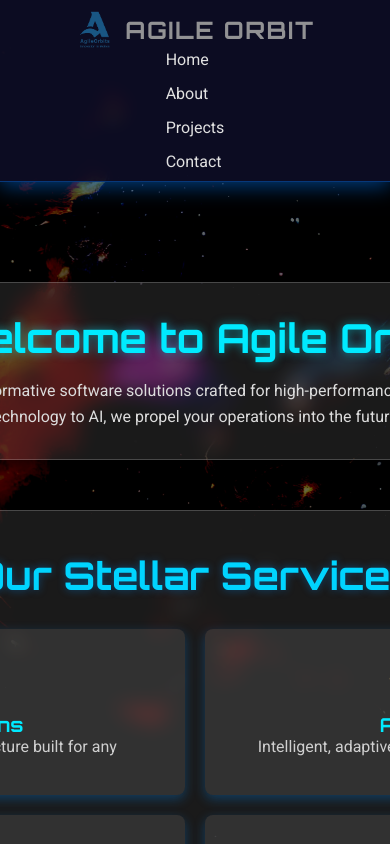
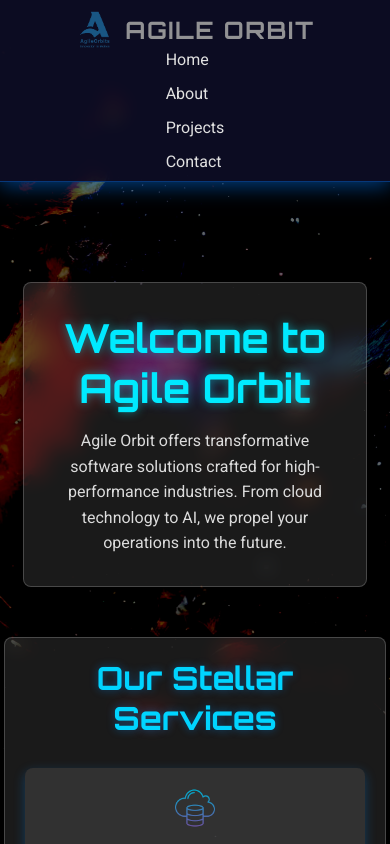
Before and after one commit to hithaisha/agileorbit, a React (Create React App) app: page / in a window 390 px wide. Built offline with nearby package versions, Linux system fonts and the light colour scheme.

Commit message:
new changes 1

```diff
--- a/src/styles/Home.css
+++ b/src/styles/Home.css
@@ -4,7 +4,7 @@
   display: flex;
   flex-direction: column;
   align-items: center;
-  padding: 40px 0;
+  padding: 40px 20px;
   color: #e1e1e1;
   background-color: transparent;
   position: relative;
@@ -19,7 +19,7 @@
   width: 100%;
   height: 100%;
   background: rgba(0, 0, 0, 0.6); /* Dark overlay to reduce image transparency */
-  z-index: -1; /* Ensure overlay stays behind content */
+  z-index: -1;
 }
 
 /* Intro Section with Glass Effect */
@@ -184,3 +184,27 @@
   color: #d4d4d4;
   box-shadow: 0 3px 8px rgba(0, 0, 0, 0.3);
 }
+
+/* Responsive Adjustments */
+@media (max-width: 768px) {
+  .intro, .key-services, .portfolio-preview, .testimonials {
+    padding: 20px;
+    margin-bottom: 30px;
+  }
+
+  .intro h1, .key-services h2, .portfolio-preview h2, .testimonials h2 {
+    font-size: 2em;
+  }
+
+  .intro p, .service-item p, .project-info p, .testimonial-item p {
+    font-size: 1em;
+  }
+
+  .services-list, .portfolio-list, .testimonial-list {
+    grid-template-columns: 1fr;
+  }
+
+  .service-item, .portfolio-item, .testimonial-item {
+    margin-bottom: 20px;
+  }
+}
```
